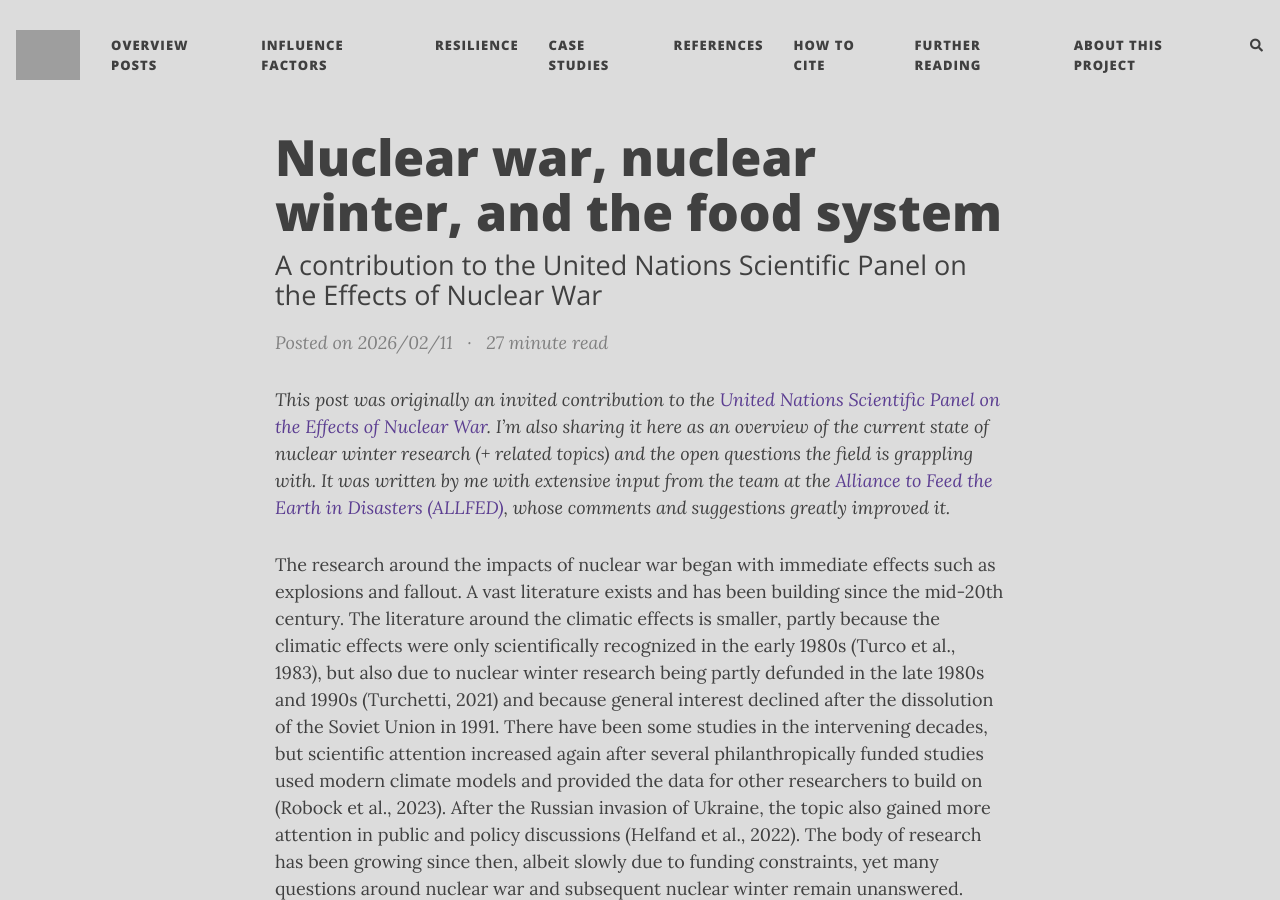
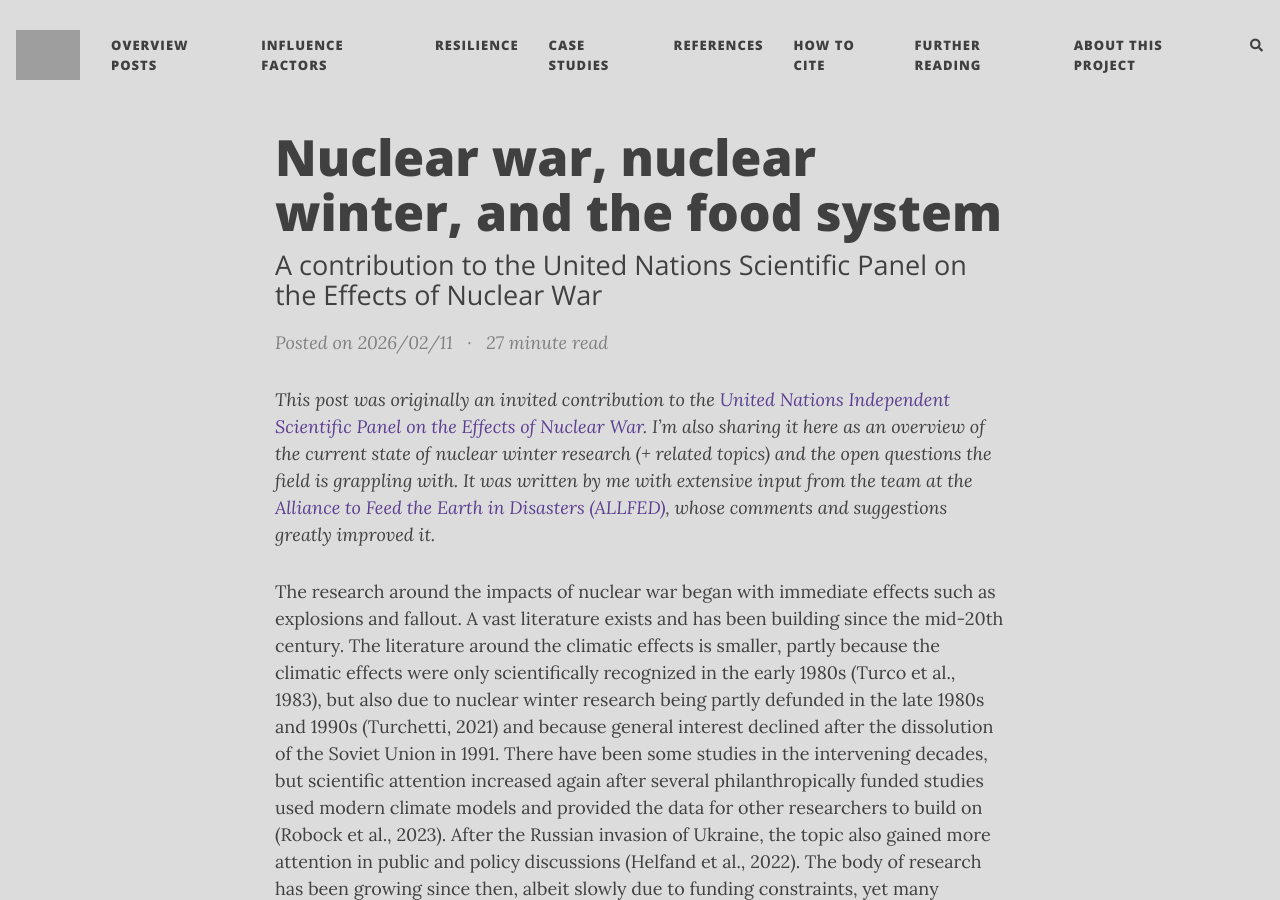
Before and after one commit to florianjehn/Societal_Collapse, a Jekyll site: the page built from _posts/2026-02-11-nuclear_panel.md, in a window 1280 px wide and 900 px high. Built offline with Jekyll 4.4.1, drawn with Linux system fonts in a browser that asks for light colours; nearby versions of some CDN libraries; comment, search, counter and statistics services are not loaded; grey boxes are pictures that could not be loaded.

Commit message:
Update 2026-02-11-nuclear_panel.md

```diff
--- a/_posts/2026-02-11-nuclear_panel.md
+++ b/_posts/2026-02-11-nuclear_panel.md
@@ -6,7 +6,7 @@ tags: [Overview Post, Summaries]
 comments: true
 readtime: true
 ---
-*This post was originally an invited contribution to the [United Nations Scientific Panel on the Effects of Nuclear War](https://press.un.org/en/2025/dc3900.doc.htm). I'm also sharing it here as an overview of the current state of nuclear winter research (+ related topics) and the open questions the field is grappling with. It was written by me with extensive input from the team at the [Alliance to Feed the Earth in Disasters (ALLFED)](https://allfed.info/), whose comments and suggestions greatly improved it.*
+*This post was originally an invited contribution to the [United Nations Independent Scientific Panel on the Effects of Nuclear War](https://www.un.org/sg/en/content/sg/notes-correspondents/2025-07-17/note-correspondents-secretary-general-appoints-independent-scientific-panel-the-effects-of-nuclear-war). I'm also sharing it here as an overview of the current state of nuclear winter research (+ related topics) and the open questions the field is grappling with. It was written by me with extensive input from the team at the [Alliance to Feed the Earth in Disasters (ALLFED)](https://allfed.info/), whose comments and suggestions greatly improved it.*
 
 The research around the impacts of nuclear war began with immediate effects such as explosions and fallout. A vast literature exists and has been building since the mid-20th century. The literature around the climatic effects is smaller, partly because the climatic effects were only scientifically recognized in the early 1980s (Turco et al., 1983), but also due to nuclear winter research being partly defunded in the late 1980s and 1990s (Turchetti, 2021) and because general interest declined after the dissolution of the Soviet Union in 1991. There have been some studies in the intervening decades, but scientific attention increased again after several philanthropically funded studies used modern climate models and provided the data for other researchers to build on (Robock et al., 2023). After the Russian invasion of Ukraine, the topic also gained more attention in public and policy discussions (Helfand et al., 2022). The body of research has been growing since then, albeit slowly due to funding constraints, yet many questions around nuclear war and subsequent nuclear winter remain unanswered. Below, I summarize the current state of knowledge, focusing on climate, the food system, and where gaps exist.
 
```
